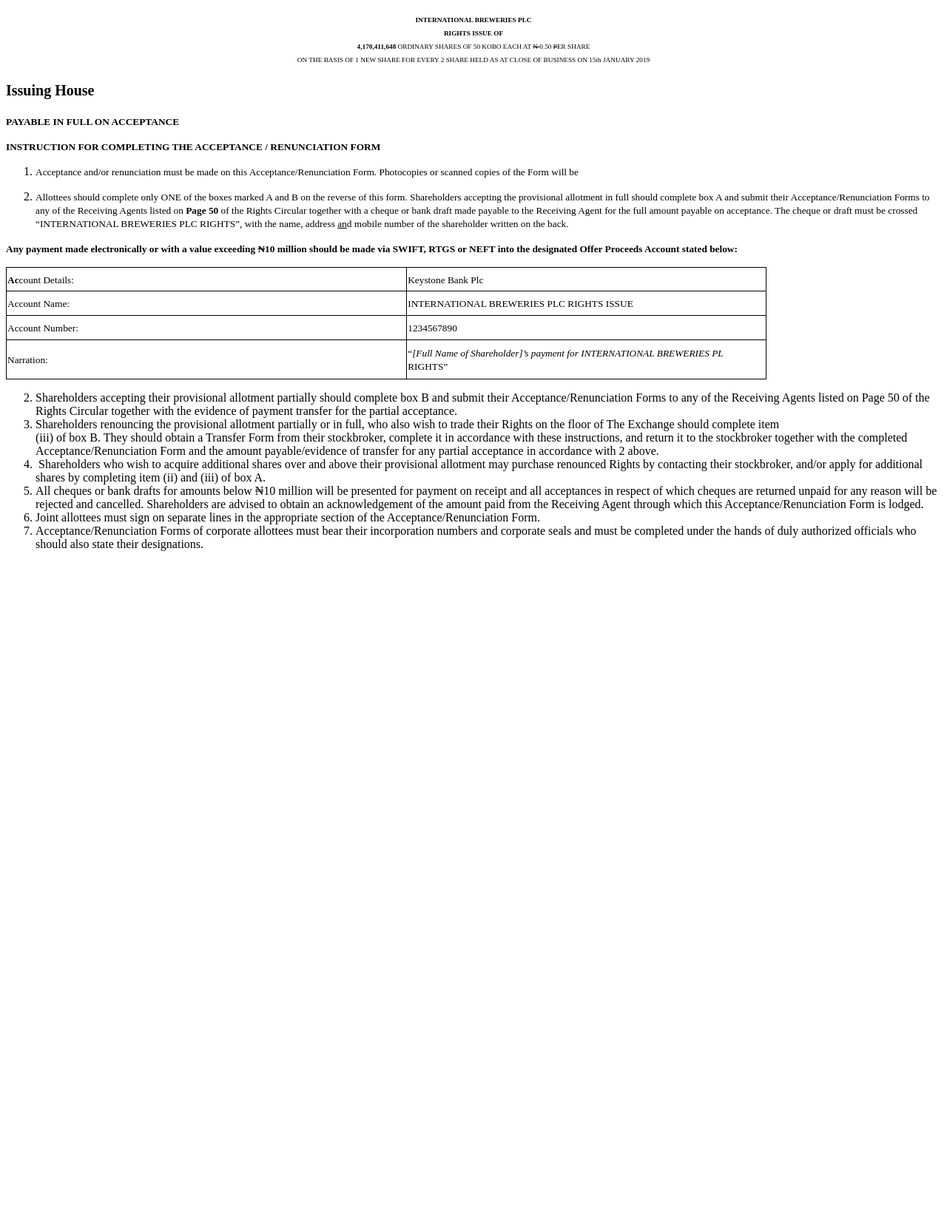
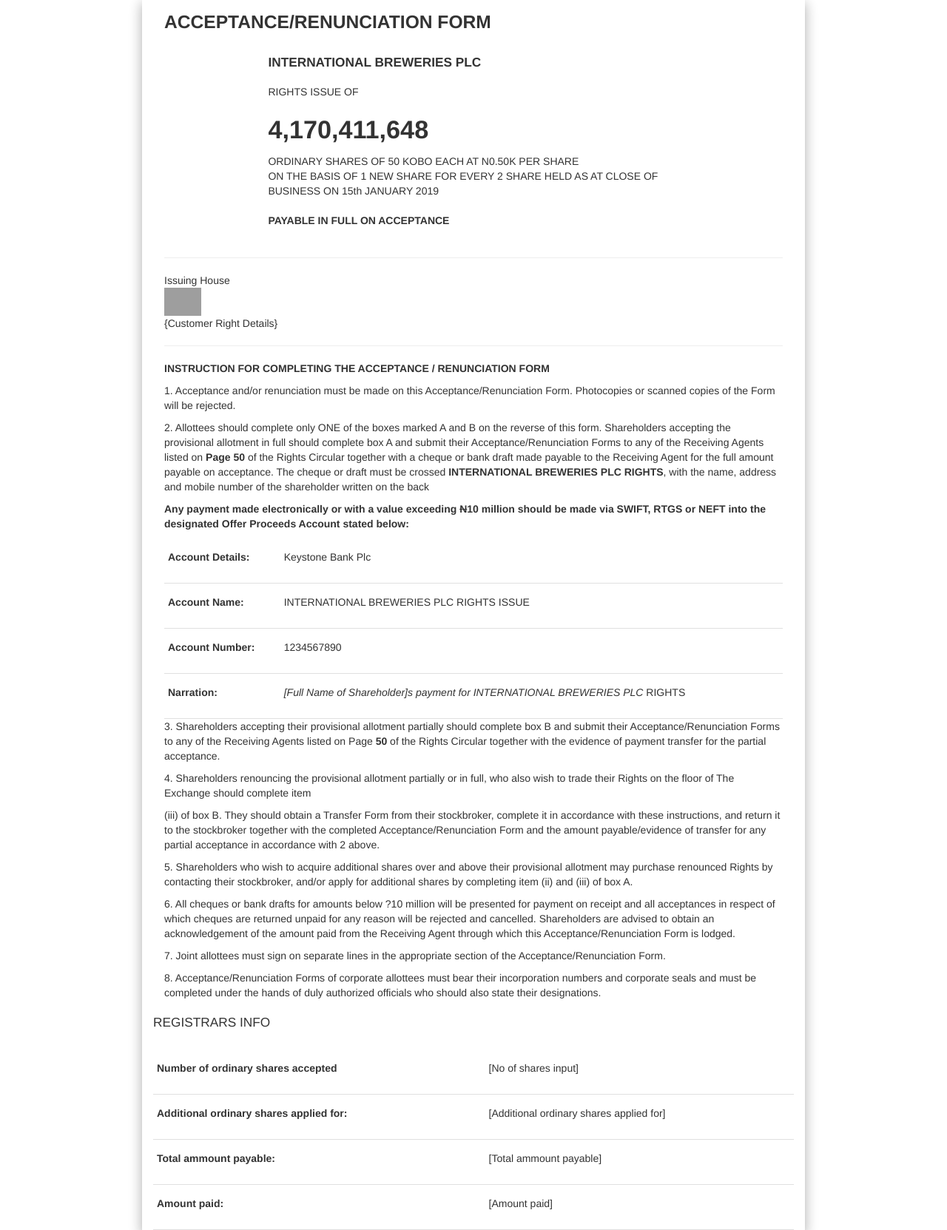
Before and after one commit to symonline/IBL, a Flask app: template app/templates/ibl_report.html in a window 1280 px wide. Shown: the whole page at 74% size. Before the commit the page ends 745 px from the top, so only its background shows below. Run offline with Flask 2, Linux system fonts and the light colour scheme; the template is opened without the code that fills it, so the values that code supplies are empty; some libraries are stand-ins or nearby versions; grey boxes are pictures that could not be loaded.

Commit message:
front end in

```diff
--- a/app/templates/ibl_report.html
+++ b/app/templates/ibl_report.html
@@ -1,89 +1,196 @@
-<!DOCTYPE html>
+<!doctype html>
 <html lang="en">
 
 <head>
-    <meta charset="UTF-8">
-    <meta name="viewport" content="width=device-width, initial-scale=1.0">
-    <meta http-equiv="X-UA-Compatible" content="ie=edge">
-    <link rel="styleshet" href="..static/css/styles.css">
-    <style type="text/css"></style>
-    <title>ibl-right1</title>
+    <meta charset="utf-8">
+    <meta http-equiv="X-UA-Compatible" content="IE=edge">
+    <meta name="viewport" content="width=device-width, initial-scale=1">
+    <!-- The above 3 meta tags *must* come first in the head; any other head content must come *after* these tags -->
+    <title>Rights Document</title>
+
+    <!-- Bootstrap -->
+    <link rel="stylesheet" href="https://stackpath.bootstrapcdn.com/bootstrap/3.4.1/css/bootstrap.min.css" integrity="sha384-HSMxcRTRxnN+Bdg0JdbxYKrThecOKuH5zCYotlSAcp1+c8xmyTe9GYg1l9a69psu" crossorigin="anonymous">
+
+    <!-- Compiled and minified CSS -->
+    <link rel="stylesheet" href="https://cdnjs.cloudflare.com/ajax/libs/materialize/1.0.0/css/materialize.min.css">
+    <link rel="stylesheet" href="style.css">
+    <!-- HTML5 shim and Respond.js for IE8 support of HTML5 elements and media queries -->
+    <!-- WARNING: Respond.js doesn't work if you view the page via file:// -->
+    <!--[if lt IE 9]>
+      <script src="https://oss.maxcdn.com/html5shiv/3.7.3/html5shiv.min.js"></script>
+      <script src="https://oss.maxcdn.com/respond/1.4.2/respond.min.js"></script>
+    <![endif]-->
 </head>
 
 <body>
-    <p style="text-align: center;"><small><small><small><strong>INTERNATIONAL
-BREWERIES PLC<br>
-R</strong><strong>IGHTS </strong><strong>I</strong><strong>SSUE OF<br>
-4,170,411,648</strong> ORDINARY SHARES OF 50 KOBO EACH AT <span
-style="text-decoration: line-through;">N </span>0.50 <span
-style="text-decoration: line-through;">P</span>ER SHARE<br>
-ON THE BASIS OF 1 NEW SHARE FOR EVERY 2 SHARE HELD AS AT CLOSE OF
-BUSINESS ON 15th JANUARY 2019</small></small>
-        </small>
-    </p>
-    <h2><small>Issuing House</small></h2>
-    <p><small><strong>PAYABLE IN FULL ON ACCEPTANCE</strong></small></p>
-    <p><small><strong>I</strong><strong>NSTRUCTION FOR </strong><strong>C</strong><strong>OMPLETING
-THE </strong><strong>A</strong><strong>CCEPTANCE </strong><strong>/ R</strong><strong>ENUNCIATION
-</strong><strong>F</strong><strong>ORM</strong></small></p>
-    <ol>
-        <li><small>Acceptance and/or renunciation must be made on this
-Acceptance/Renunciation Form. Photocopies or scanned copies of the Form
-will be</small></li>
-    </ol>
-    <ol start="2">
-        <li><small>Allottees should complete only ONE of the boxes marked A
-and B on the reverse of this form. Shareholders accepting the
-provisional allotment in full should complete box A and submit their
-Acceptance/Renunciation Forms to any of the Receiving Agents listed on <strong>Page
-50 </strong>of the Rights Circular together with a cheque or bank
-draft made payable to the Receiving Agent for the full amount payable
-on acceptance. The cheque or draft must be crossed “INTERNATIONAL
-BREWERIES PLC RIGHTS”, with the name, address <u>an</u>d mobile number
-of the shareholder written on the back.</small></li>
-    </ol>
-    <p><small><strong>Any payment made electronically or with a value
-exceeding <span style="text-decoration: line-through;">N</span>10
-million should be made via SWIFT, RTGS or NEFT into the designated
-Offer Proceeds Account stated below:&nbsp; &nbsp; &nbsp;</strong></small></p>
-    <table style="border-style: solid; border-color: black; height: 152px; border-collapse: collapse; width: 1028px;" border="1">
+
+
+    <div class="container z-depth-3">
+
+        <div class="container-fluid top">
+            <h5 class="flex-container row"><b>ACCEPTANCE/RENUNCIATION FORM</b></h5>
+            <div class="container">
+
+                <h6 class="flex-container row"><b>INTERNATIONAL BREWERIES PLC</b></h6>
+
+                <div class="flex-container">RIGHTS ISSUE OF</div>
+                <h4 class="flex-container"><b>4,170,411,648</b></h4>
+                <div class="flex-container">ORDINARY SHARES OF 50 KOBO EACH AT N0.50K PER SHARE </div>
+                <div class="flex-container">ON THE BASIS OF 1 NEW SHARE FOR EVERY 2 SHARE HELD AS AT CLOSE OF </div>
+                <div class="flex-container row">BUSINESS ON 15th JANUARY 2019</div>
+                <div class="flex-container row"><b>PAYABLE IN FULL ON ACCEPTANCE</b></div>
+            </div>
+        </div>
+
+        <div class="container-fluid">
+            <hr height="5px">
+
+            <div class="flex-container">
+                <div class="flex-left">
+                    <div>Issuing House</div><img src="apel.png" width="50px" /></div>
+                <div class="flex-right">{Customer Right Details}</div>
+            </div>
+            <hr>
+        </div>
+
+        <div class="container-fluid">
+            <div class="slender">
+                <p><b>INSTRUCTION FOR COMPLETING THE ACCEPTANCE / RENUNCIATION FORM</b></p>
+
+                <p>1. Acceptance and/or renunciation must be made on this Acceptance/Renunciation Form. Photocopies or scanned copies of the Form will be rejected.</p>
+
+                <p>2. Allottees should complete only ONE of the boxes marked A and B on the reverse of this form. Shareholders accepting the provisional allotment in full should complete box A and submit their Acceptance/Renunciation Forms to any of the
+                    Receiving Agents listed on <b>Page 50 </b>of the Rights Circular together with a cheque or bank draft made payable to the Receiving Agent for the full amount payable on acceptance. The cheque or draft must be crossed <b>INTERNATIONAL BREWERIES PLC RIGHTS</b>,
+                    with the name, address and mobile number of the shareholder written on the back</p>
+
+                <p><b>Any payment made electronically or with a value exceeding <s>N</s>10 million should be made via SWIFT, RTGS or NEFT into the designated Offer Proceeds Account stated below:</b></p>
+
+            </div>
+            <table id="investors" border="1" cellspacing="0" cellpadding="0">
                 <tbody>
-            <tr style="height: 21px;">
-                <td style="width: 319px; height: 21px;"><small><strong>Ac</strong>count
-Details:&nbsp;</small></td>
-                <td style="width: 286px; height: 21px;"><small>Keystone Bank Plc</small></td>
+                    <tr>
+                        <td valign="top">
+                            <p><b>Account Details:</b></p>
+                        </td>
+                        <td valign="top">
+                            <p>Keystone Bank Plc</p>
+                        </td>
                     </tr>
-            <tr style="height: 21px;">
-                <td style="width: 319px; height: 21px;"><small>Account Name:</small></td>
-                <td style="width: 286px; height: 21px;"><small>INTERNATIONAL
-BREWERIES PLC RIGHTS ISSUE</small></td>
+
+                    <tr>
+                        <td valign="top">
+                            <p><b>Account Name:</b></p>
+                        </td>
+                        <td valign="top">
+                            <p>INTERNATIONAL BREWERIES PLC RIGHTS ISSUE</p>
+                        </td>
                     </tr>
-            <tr style="height: 21px;">
-                <td style="width: 319px; height: 21px;"><small>Account
-Number:&nbsp;</small></td>
-                <td style="width: 286px; height: 21px;"><small>1234567890</small></td>
+
+                    <tr>
+                        <td valign="top">
+                            <p><b>Account Number:</b></p>
+                        </td>
+                        <td valign="top">
+                            <p>1234567890</p>
+                        </td>
                     </tr>
-            <tr style="height: 21px;">
-                <td style="width: 319px; height: 21px;"><small>Narration:</small></td>
-                <td style="width: 286px; height: 21px;"><small>“<em>[Full Name of
-Shareholder]’s payment for INTERNATIONAL BREWERIES PL</em> RIGHTS”</small></td>
+
+                    <tr>
+                        <td valign="top">
+                            <p><b>Narration:</b></p>
+                        </td>
+                        <td valign="top">
+                            <p><i>[Full Name of Shareholder]s payment for INTERNATIONAL BREWERIES PLC</i> RIGHTS</p>
+                        </td>
                     </tr>
+
                 </tbody>
             </table>
-    <ol start="2">
-        <li>Shareholders accepting their provisional allotment partially should complete box B and submit their Acceptance/Renunciation Forms to any of the Receiving Agents listed on Page 50 of the Rights Circular together with the evidence of payment transfer
-            for the partial acceptance.
-        </li>
-        <li>Shareholders renouncing the provisional allotment partially or in full, who also wish to trade their Rights on the floor of The Exchange should complete item<br> (iii) of box B. They should obtain a Transfer Form from their stockbroker, complete
-            it in accordance with these instructions, and return it to the stockbroker together with the completed Acceptance/Renunciation Form and the amount payable/evidence of transfer for any partial acceptance in accordance with 2 above.</li>
-        <li>&nbsp;Shareholders who wish to acquire additional shares over and above their provisional allotment may purchase renounced Rights by contacting their stockbroker, and/or apply for additional shares by completing item (ii) and (iii) of box A.</li>
-        <li>All cheques or bank drafts for amounts below ₦10 million will be presented for payment on receipt and all acceptances in respect of which cheques are returned unpaid for any reason will be rejected and cancelled. Shareholders are advised to obtain
-            an acknowledgement of the amount paid from the Receiving Agent through which this Acceptance/Renunciation Form is lodged.</li>
-        <li>Joint allottees must sign on separate lines in the appropriate section of the Acceptance/Renunciation Form.</li>
-        <li>Acceptance/Renunciation Forms of corporate allottees must bear their incorporation numbers and corporate seals and must be completed under the hands of duly authorized officials who should also state their designations.<br>
-            <br>
-        </li>
-    </ol>
+            <div class="slender">
+                <p>3. Shareholders accepting their provisional allotment partially should complete box B and submit their Acceptance/Renunciation Forms to any of the Receiving Agents listed on Page <b>50 </b>of the Rights Circular together with the evidence
+                    of payment transfer for the partial acceptance.</p>
+
+                <p>4. Shareholders renouncing the provisional allotment partially or in full, who also wish to trade their Rights on the floor of The Exchange should complete item</p>
+
+                <p>(iii) of box B. They should obtain a Transfer Form from their stockbroker, complete it in accordance with these instructions, and return it to the stockbroker together with the completed Acceptance/Renunciation Form and the amount payable/evidence
+                    of transfer for any partial acceptance in accordance with 2 above.</p>
+
+                <p>5. Shareholders who wish to acquire additional shares over and above their provisional allotment may purchase renounced Rights by contacting their stockbroker, and/or apply for additional shares by completing item (ii) and (iii) of box
+                    A.
+                </p>
+
+                <p>6. All cheques or bank drafts for amounts below ?10 million will be presented for payment on receipt and all acceptances in respect of which cheques are returned unpaid for any reason will be rejected and cancelled. Shareholders are advised
+                    to obtain an acknowledgement of the amount paid from the Receiving Agent through which this Acceptance/Renunciation Form is lodged.</p>
+
+                <p>7. Joint allottees must sign on separate lines in the appropriate section of the Acceptance/Renunciation Form.</p>
+
+                <p>8. Acceptance/Renunciation Forms of corporate allottees must bear their incorporation numbers and corporate seals and must be completed under the hands of duly authorized officials who should also state their designations.</p>
+
+            </div>
+        </div>
+        <div class="jumbo">
+            <h6>REGISTRARS INFO</h6>
+
+
+            <br />
+
+
+        </div>
+        <!--Acceptance form div begins here-->
+        <div>
+            <table id="investors" border="1" cellspacing="0" cellpadding="0">
+                <tbody>
+                    <tr>
+                        <td valign="top">
+                            <p><b>Number of ordinary shares accepted</b></p>
+                        </td>
+                        <td valign="top">
+                            <p>[No of shares input]</p>
+                        </td>
+                    </tr>
+
+                    <tr>
+                        <td valign="top">
+                            <p><b>Additional ordinary shares applied for:</b></p>
+                        </td>
+                        <td valign="top">
+                            <p>[Additional ordinary shares applied for]</p>
+                        </td>
+                    </tr>
+
+                    <tr>
+                        <td valign="top">
+                            <p><b>Total ammount payable:</b></p>
+                        </td>
+                        <td valign="top">
+                            <p>[Total ammount payable]</p>
+                        </td>
+                    </tr>
+
+                    <tr>
+                        <td valign="top">
+                            <p><b>Amount paid:</b></p>
+                        </td>
+                        <td valign="top">
+                            <p>[Amount paid]</p>
+                        </td>
+                    </tr>
+
+                </tbody>
+            </table>
+        </div>
+        <!--end of acceptance form div-->
+
+    </div>
+    <!--end of main div-->
+
+    <!-- jQuery (necessary for Bootstrap's JavaScript plugins) -->
+    <script src="https://code.jquery.com/jquery-1.12.4.min.js" integrity="sha384-nvAa0+6Qg9clwYCGGPpDQLVpLNn0fRaROjHqs13t4Ggj3Ez50XnGQqc/r8MhnRDZ" crossorigin="anonymous"></script>
+    <!-- Include all compiled plugins (below), or include individual files as needed -->
+    <script src="https://stackpath.bootstrapcdn.com/bootstrap/3.4.1/js/bootstrap.min.js" integrity="sha384-aJ21OjlMXNL5UyIl/XNwTMqvzeRMZH2w8c5cRVpzpU8Y5bApTppSuUkhZXN0VxHd" crossorigin="anonymous"></script>
+    <!-- Compiled and minified JavaScript -->
+    <script src="https://cdnjs.cloudflare.com/ajax/libs/materialize/1.0.0/js/materialize.min.js"></script>
+
 </body>
 
 </html>
```
Also changed, not shown: app/static/css/styles.css (+92 -0 lines). Lines whose indentation alone changed are shown as unchanged.
